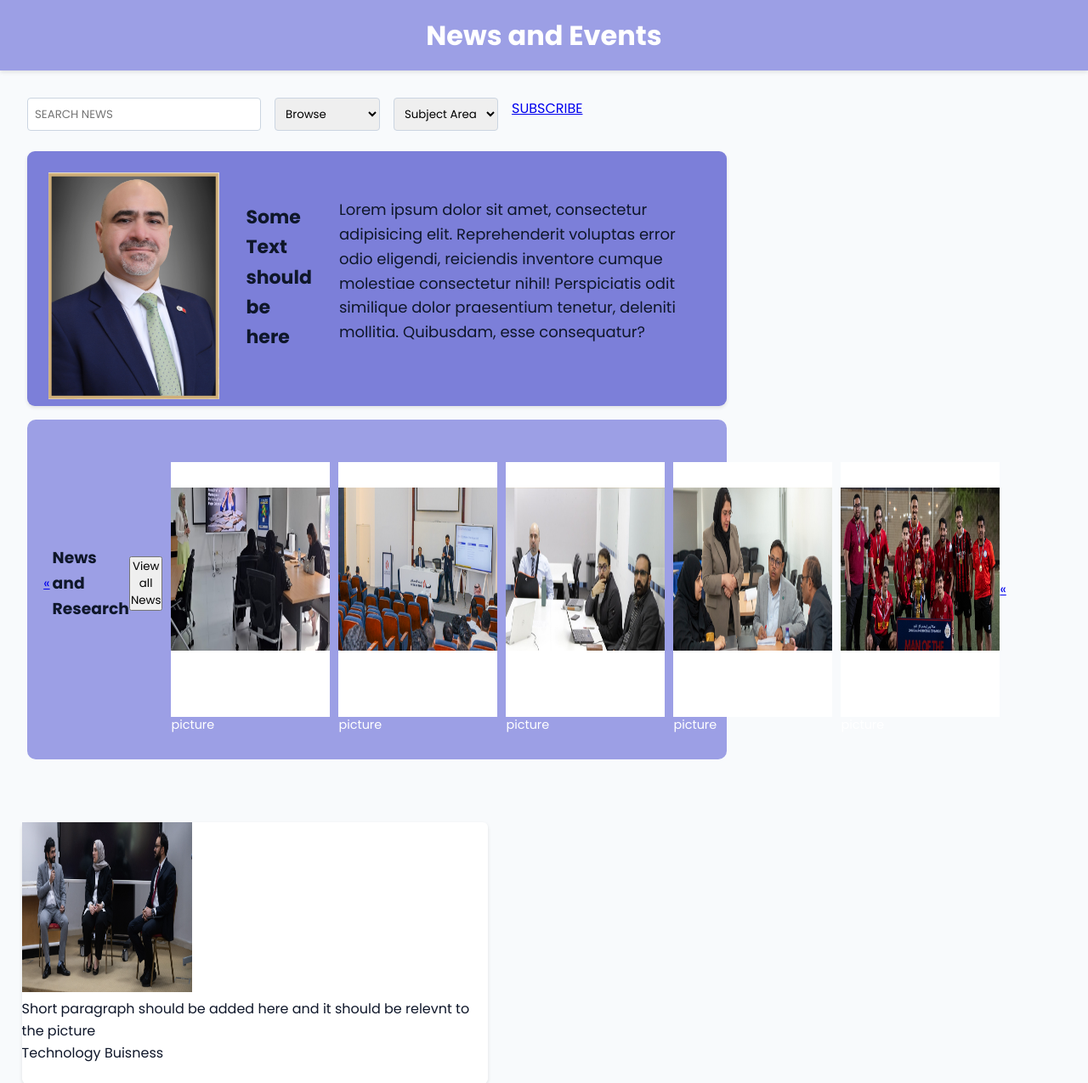
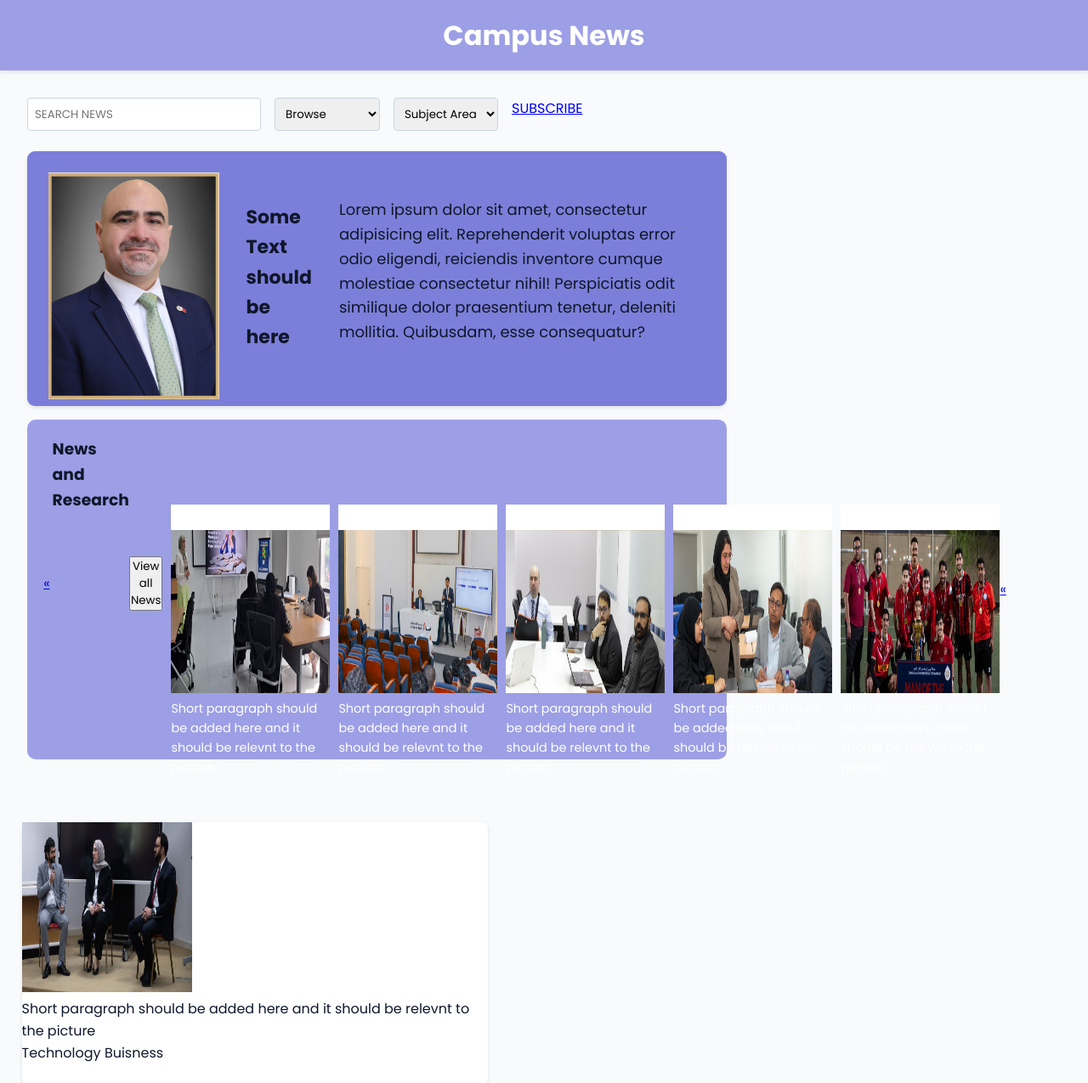
Before and after one commit to 19f6/ITCS333-project7, a PHP site: page / in a window 1280 px wide. Shown: the top 1275 px of the page at 85% size. Run offline with PHP 8.4, Linux system fonts and the light colour scheme.

Commit message:
modified

```diff
--- a/Campus-News/index.html
+++ b/Campus-News/index.html
@@ -10,7 +10,7 @@
     <link href="https://fonts.googleapis.com/css2?family=Poppins:wght@400;600;700&display=swap" rel="stylesheet">
 </head>
 <body>
-    <h1>News and Events</h1>
+    <h1>Campus News</h1>
     <div class="nav-bar">
 
     </div>
--- a/Campus-News/style.css
+++ b/Campus-News/style.css
@@ -127,6 +127,8 @@
 
 .panel-header h3 {
 margin-left: 3px;
+margin-bottom: 255px;
+text-align: start;
 }
 
 .panel-header but1 {
@@ -136,8 +138,8 @@
 .News-card {
     background: var(--card-bg);
     color: var(--text-light);
-    width: 466px;
-    height: 300px;
+    width: 500px;
+    height: 200px;
     font-size: 0.9rem;
     margin-left: 10px;
 }
```
